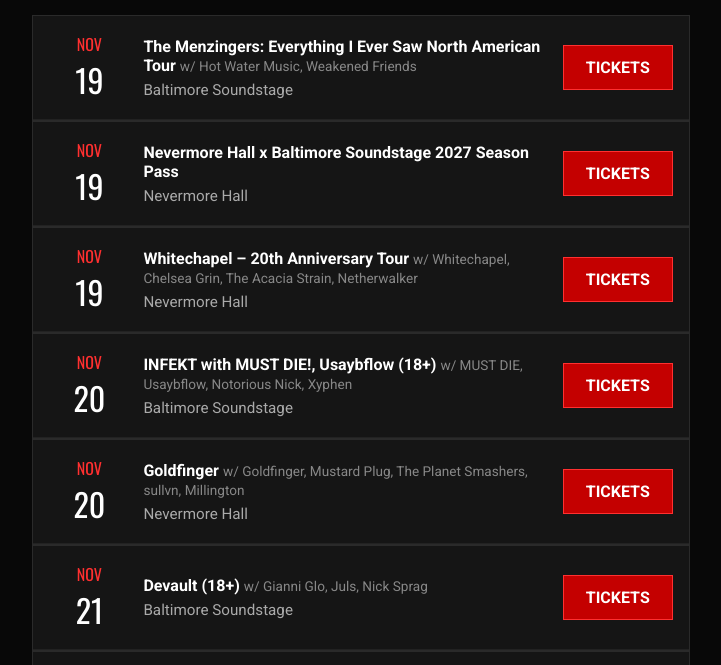
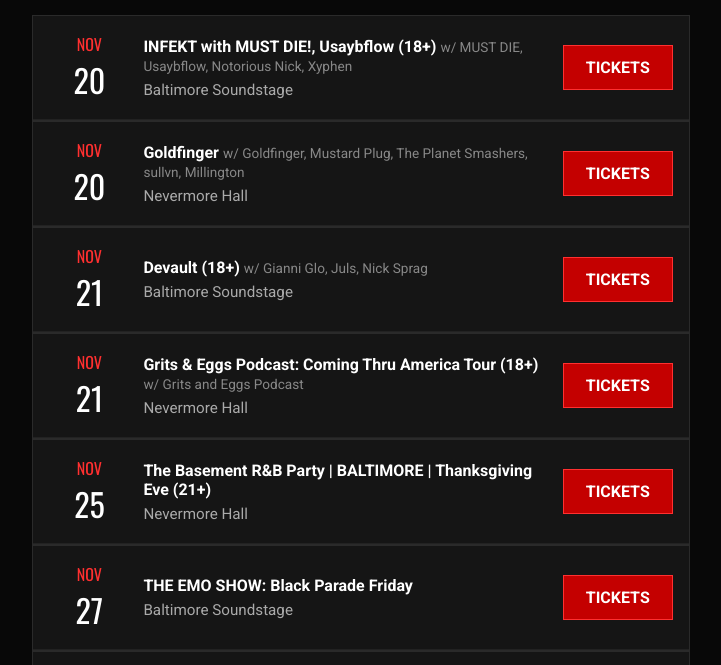
Before and after one commit to matthewstryjewski-ops/mosh-list, a plain HTML site: page index.html in a window 1280 px wide. Shown: the part 673-1338 px from the top of the page, without its empty margins (6-727 px from the left). Drawn offline with nearby package versions, Linux system fonts and the light colour scheme.

Commit message:
Auto-updated live concert schedule

```diff
--- a/index.html
+++ b/index.html
@@ -22,42 +22,6 @@ section{padding:34px 0}.title{font-family:Oswald,sans-serif;font-size:2rem;borde
 <section class='hero'><div class='container'><img class='hero-banner' src='images/moshlist-main-banner.png' alt='MoshList Banner'><div class='cta'><a class='btn' href='#concerts'>Find Shows</a></div></div></section>
 <section class='filters'><div class='container grid5'><input placeholder='Search bands or venues'><select><option>Date</option></select><select><option>Venue</option></select><select><option>Genre</option></select><a class='btn' href='#'>Search</a></div></section>
 <section id='concerts'><div class='container main'><div><h2 class='title'>Upcoming Shows</h2>
-    <div class='panel'>
-    <div class='show'>
-        <div class='date'>
-            <div class='m'>NOV</div>
-            <div class='d'>19</div>
-        </div>
-        <div>
-            <strong>The Menzingers: Everything I Ever Saw North American Tour <span style='font-size: 0.85em; font-weight: normal; color: #888;'>w/ Hot Water Music, Weakened Friends</span></strong>
-            <div class='meta'>Baltimore Soundstage</div>
-        </div>
-        <a class='btn' href='https://www.ticketmaster.com/the-menzingers-everything-i-ever-saw-baltimore-maryland-11-19-2026/event/150064C9837A4C70' target='_blank'>Tickets</a>
-    </div></div>
-    <div class='panel'>
-    <div class='show'>
-        <div class='date'>
-            <div class='m'>NOV</div>
-            <div class='d'>19</div>
-        </div>
-        <div>
-            <strong>Nevermore Hall x Baltimore Soundstage 2027 Season Pass</strong>
-            <div class='meta'>Nevermore Hall</div>
-        </div>
-        <a class='btn' href='https://soundstage-season-pass.square.site/product/annual-pass-2027/EMC74Q4RXVY7RW2LCHF2JDSU?cp=true&sa=true&sbp=false&q=false&h_slt=eyJoaXZlX3VzZXJfaWQiOjE5OTQ5NjUwLCJoYXNoIjoiNzE1MWI2MmE3NjQ2NDZiIn0%3D' target='_blank'>Tickets</a>
-    </div></div>
-    <div class='panel'>
-    <div class='show'>
-        <div class='date'>
-            <div class='m'>NOV</div>
-            <div class='d'>19</div>
-        </div>
-        <div>
-            <strong>Whitechapel – 20th Anniversary Tour <span style='font-size: 0.85em; font-weight: normal; color: #888;'>w/ Whitechapel, Chelsea Grin, The Acacia Strain, Netherwalker</span></strong>
-            <div class='meta'>Nevermore Hall</div>
-        </div>
-        <a class='btn' href='https://www.ticketmaster.com/whitechapel-20th-anniversary-tour-baltimore-maryland-11-19-2026/event/150064B5E62AD9FB' target='_blank'>Tickets</a>
-    </div></div>
     <div class='panel'>
     <div class='show'>
         <div class='date'>
@@ -309,6 +273,18 @@ section{padding:34px 0}.title{font-family:Oswald,sans-serif;font-size:2rem;borde
             <div class='meta'>Baltimore Soundstage</div>
         </div>
         <a class='btn' href='https://www.ticketmaster.com/alyssa-edwards-a-very-alyssa-christmas-baltimore-maryland-12-18-2026/event/15006545C18E8BFF' target='_blank'>Tickets</a>
+    </div></div>
+    <div class='panel'>
+    <div class='show'>
+        <div class='date'>
+            <div class='m'>DEC</div>
+            <div class='d'>19</div>
+        </div>
+        <div>
+            <strong>Sexy Nerds (21+)</strong>
+            <div class='meta'>Baltimore Soundstage</div>
+        </div>
+        <a class='btn' href='https://sexynerds.net/baltimore' target='_blank'>Tickets</a>
     </div></div>
     <div class='panel'>
     <div class='show'>
```
